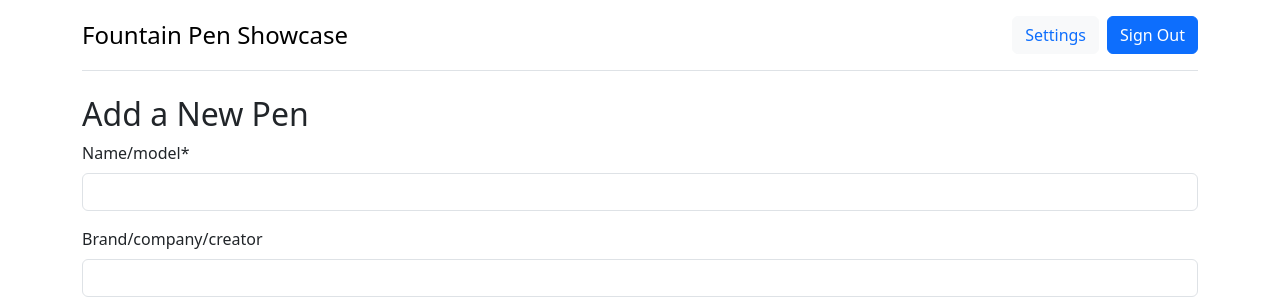
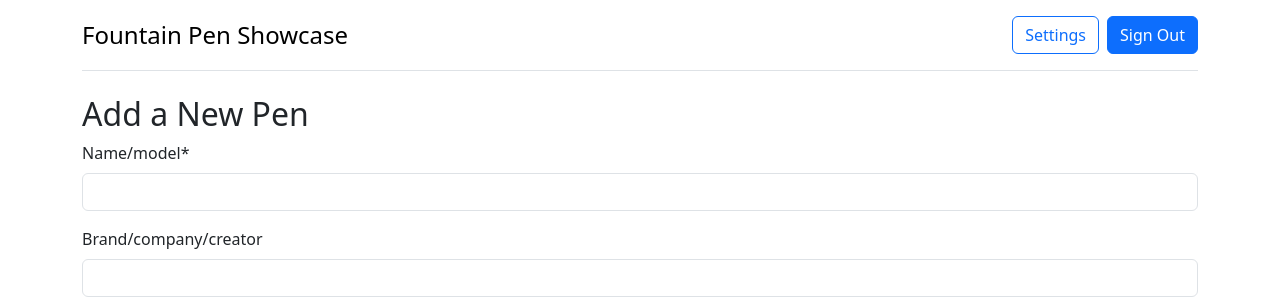
Before and after one commit to jcstlo/fp-showcase, a Django app: page /pens/add/ in a window 1280 px wide. Shown: the top 301 px of the page. Run offline with Django 5.2, Linux system fonts and the light colour scheme; the visitor is signed in with stand-in values (Sample User, id 1); parts of the project's set-up code (start-up, migrations or seed data) failed here and were passed over; some libraries are stand-ins or nearby versions.

Commit message:
Fix settings button in navbar

```diff
--- a/templates/_base.html
+++ b/templates/_base.html
@@ -20,9 +20,11 @@
 
           {% if user.is_authenticated %}
           <ul class="nav nav-pills mx-2">
-            <button type="button" class="btn btn-light">
-              <a href="{% url 'settings' %}" class="text-primary link-underline link-underline-opacity-0">Settings</a>
-            </button>
+            <a href="{% url 'settings' %}">
+              <button type="button" class="btn btn-outline-primary">
+                Settings
+              </button>
+            </a>
           </ul>
           <ul class="nav nav-pills">
             <form action="{% url 'logout' %}" method="post">
```
